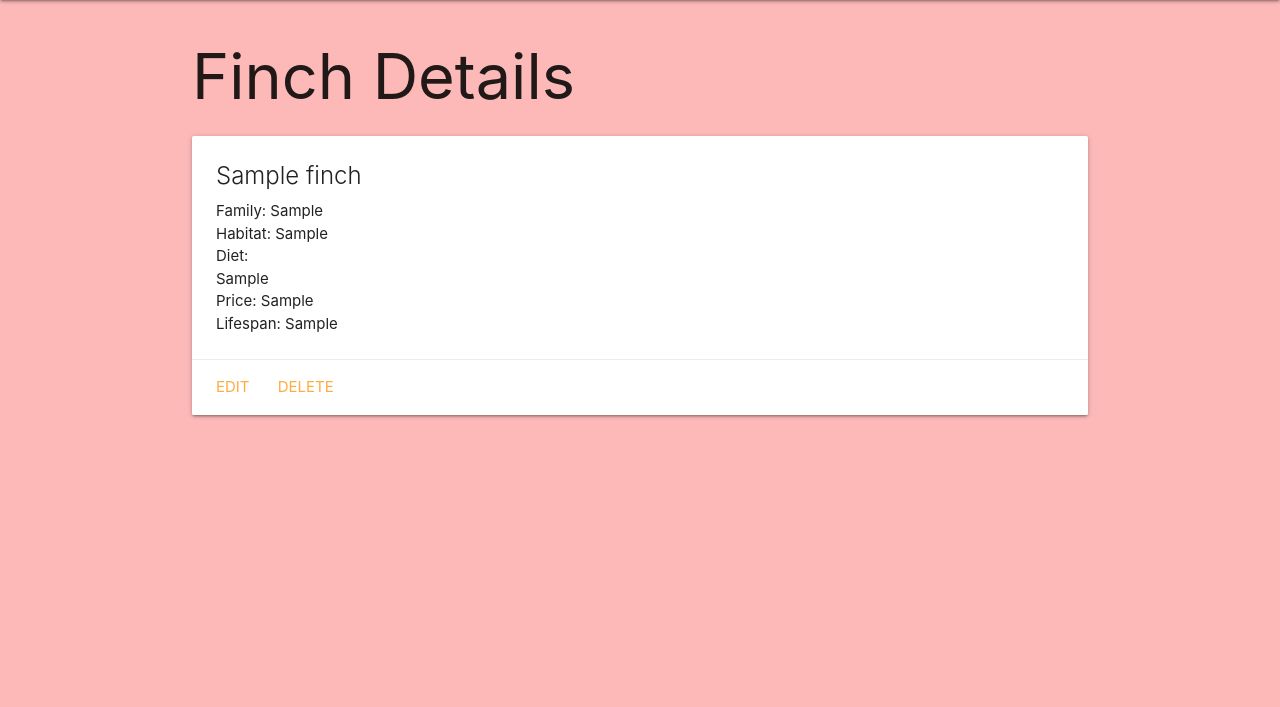
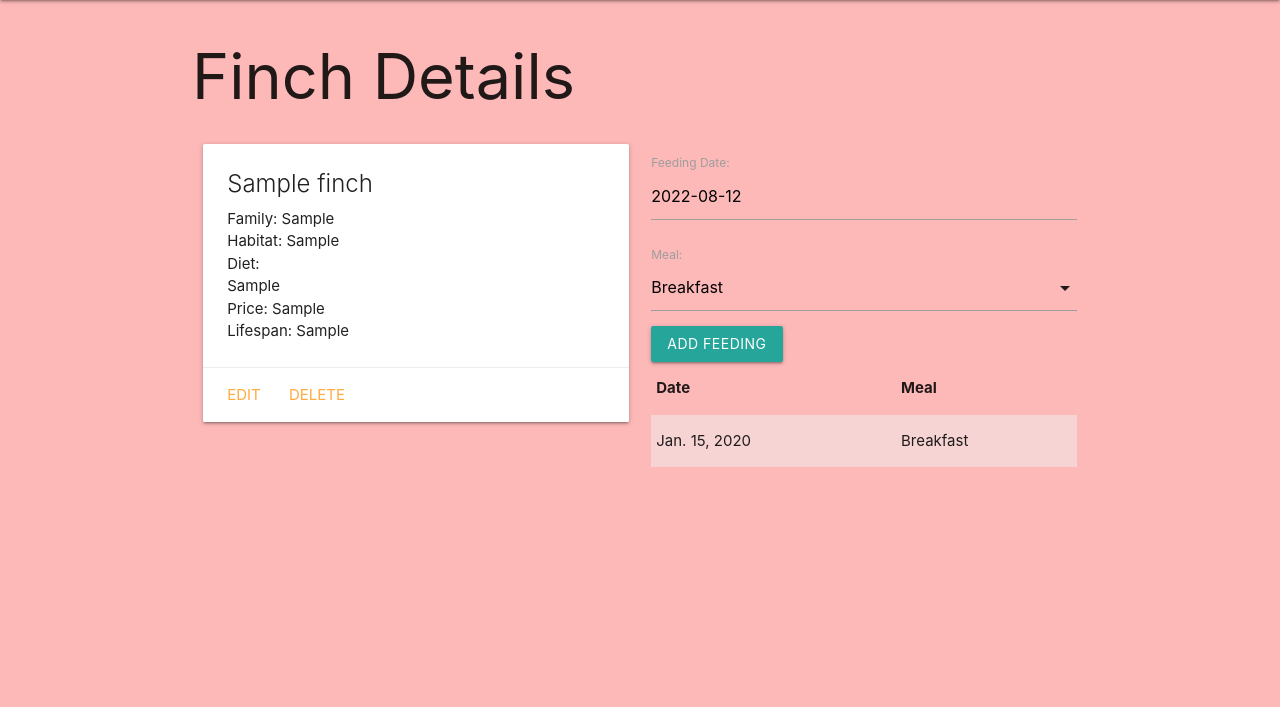
Before and after one commit to SidrAkhtar/finchcollector, a Django app: page /finches/1/ in a window 1280 px wide. Shown: the part 64-771 px from the top of the page. Run offline with Django 4.2, Linux system fonts and the light colour scheme; tables that the repository leaves empty hold one stand-in row (values such as "Sample post").

Commit message:
add feeding model, update detail.html, add new feeding functionality

```diff
--- a/main_app/admin.py
+++ b/main_app/admin.py
@@ -1,6 +1,7 @@
 from django.contrib import admin
 # import your models here
-from .models import Finch
+from .models import Finch, Feeding
 
 # Register your models here.
 admin.site.register(Finch)
+admin.site.register(Feeding)
--- /dev/null
+++ b/main_app/forms.py
@@ -0,0 +1,7 @@
+from django.forms import ModelForm
+from .models import Feeding
+
+class FeedingForm(ModelForm):
+   class Meta:
+      model = Feeding
+      fields = ['date', 'meal']
--- a/main_app/models.py
+++ b/main_app/models.py
@@ -4,6 +4,12 @@
 from django.urls import reverse
 
 # Create your models here.
+MEALS = (
+   ('B', 'Breakfast'),
+   ('L', 'Lunch'),
+   ('D', 'Dinner'),
+)
+
 class Finch(models.Model):
    name = models.CharField(max_length=100)
    family = models.CharField(max_length=100)
@@ -13,7 +19,23 @@
    lifespan = models.CharField(max_length=100)
 
    def __str__(self):
-      return self.name
+      return f'{self.name} ({self.id})'
+
+class Feeding(models.Model):
+   date = models.DateField('Feeding Date')
+   meal = models.CharField(
+      max_length=1,
+      choices=MEALS,
+      default=MEALS[0][0]
+      )
+   finch = models.ForeignKey(Finch, on_delete=models.CASCADE)
+
+   def __str__(self):
+      # Nice method for obtaining the friendly value of a Field.choice
+      return f"{self.get_meal_display()} on {self.date}"
+
+   class Meta:
+      ordering = ['-date']
 
    def get_absolute_url(self):
       return reverse('detail', kwargs={'finch_id': self.id})
--- a/main_app/templates/base.html
+++ b/main_app/templates/base.html
@@ -9,6 +9,7 @@
   <title>Finch Collector</title>
   <link rel="stylesheet" href="https://cdnjs.cloudflare.com/ajax/libs/materialize/1.0.0/css/materialize.min.css">
   <link rel="stylesheet" type="text/css" href="{% static 'css/style.css' %}">
+  <script src="https://cdnjs.cloudflare.com/ajax/libs/materialize/1.0.0/js/materialize.min.js"></script>
 </head>
 <body>
   <header class="navbar-fixed">
--- a/main_app/templates/finches/detail.html
+++ b/main_app/templates/finches/detail.html
@@ -3,6 +3,8 @@
 
 <h1>Finch Details</h1>
 
+<div class="row">
+   <div class="col s6">
       <div class="card">
          <div class="card-content">
             <span class="card-title">{{ finch.name }}</span>
@@ -17,5 +19,40 @@
             <a href="{% url 'finches_delete' finch.id %}">Delete</a>
          </div>
       </div>
+   </div>
+   <div class="col s6">
+      <form action="{% url 'add_feeding' finch.id %}" method="POST">
+         {% csrf_token %}
+         {{ feeding_form.as_p }}
+         <input type="submit" class="btn" value="Add Feeding">
+      </form>
+      <table class="striped">
+         <thead>
+            <tr><th>Date</th><th>Meal</th></tr>
+         </thead>
+         <tbody>
+            {% for feeding in finch.feeding_set.all %}
+               <tr>
+                  <td>{{feeding.date}}</td>
+                  <td>{{feeding.get_meal_display}}</td>
+               </tr>
+            {% endfor %}
+         </tbody>
+      </table>
+   </div>
+</div>
 
+<script>
+   const dateEl = document.getElementById('id_date');
+   M.Datepicker.init(dateEl, {
+      format: 'yyyy-mm-dd',
+      defaultDate: new Date(),
+      setDefaultDate: true,
+      autoClose: true
+   });
+
+   // add additional JS to initialize select below
+   const selectEl = document.getElementById('id_meal');
+   M.FormSelect.init(selectEl);
+</script>
 {% endblock %}
--- a/main_app/urls.py
+++ b/main_app/urls.py
@@ -10,4 +10,5 @@
    path('finches/create/', views.FinchCreate.as_view(), name='finches_create'),
    path('finches/<int:pk>/update/', views.FinchUpdate.as_view(), name='finches_update'),
    path('finches/<int:pk>/delete/', views.FinchDelete.as_view(), name='finches_delete'),
+   path('finches/<int:finch_id>/add_feeding/', views.add_feeding, name='add_feeding'),
 ]
--- a/main_app/views.py
+++ b/main_app/views.py
@@ -1,6 +1,7 @@
-from django.shortcuts import render
+from django.shortcuts import render, redirect
 from django.views.generic.edit import CreateView, UpdateView, DeleteView
 from .models import Finch
+from .forms import FeedingForm
 
 # Create your views here.
 # Define the home view
@@ -18,9 +19,25 @@
 
 def finches_detail(request, finch_id):
    finch = Finch.objects.get(id=finch_id)
+   # instantiate FeedingForm to be rendered in the template
+   feeding_form = FeedingForm()
    return render(request, 'finches/detail.html', {
-      'finch': finch
+      'finch': finch,
+      'feeding_form': feeding_form
       })
+
+def add_feeding(request, finch_id):
+   # create a ModelForm instance using the data in request.POST
+   form = FeedingForm(request.POST)
+   # validate the form
+   if form.is_valid():
+      # don't save the form to the db until it
+      # has the cat_id assigned
+      new_feeding = form.save(commit=False)
+      new_feeding.finch_id = finch_id
+      new_feeding.save()
+   return redirect('detail', finch_id=finch_id)
+
 
 class FinchCreate(CreateView):
    model = Finch
```
Also changed, not shown: main_app/migrations/0003_feeding.py (added), main_app/migrations/0004_feeding_finch.py (added). Lines whose indentation alone changed are shown as unchanged.
